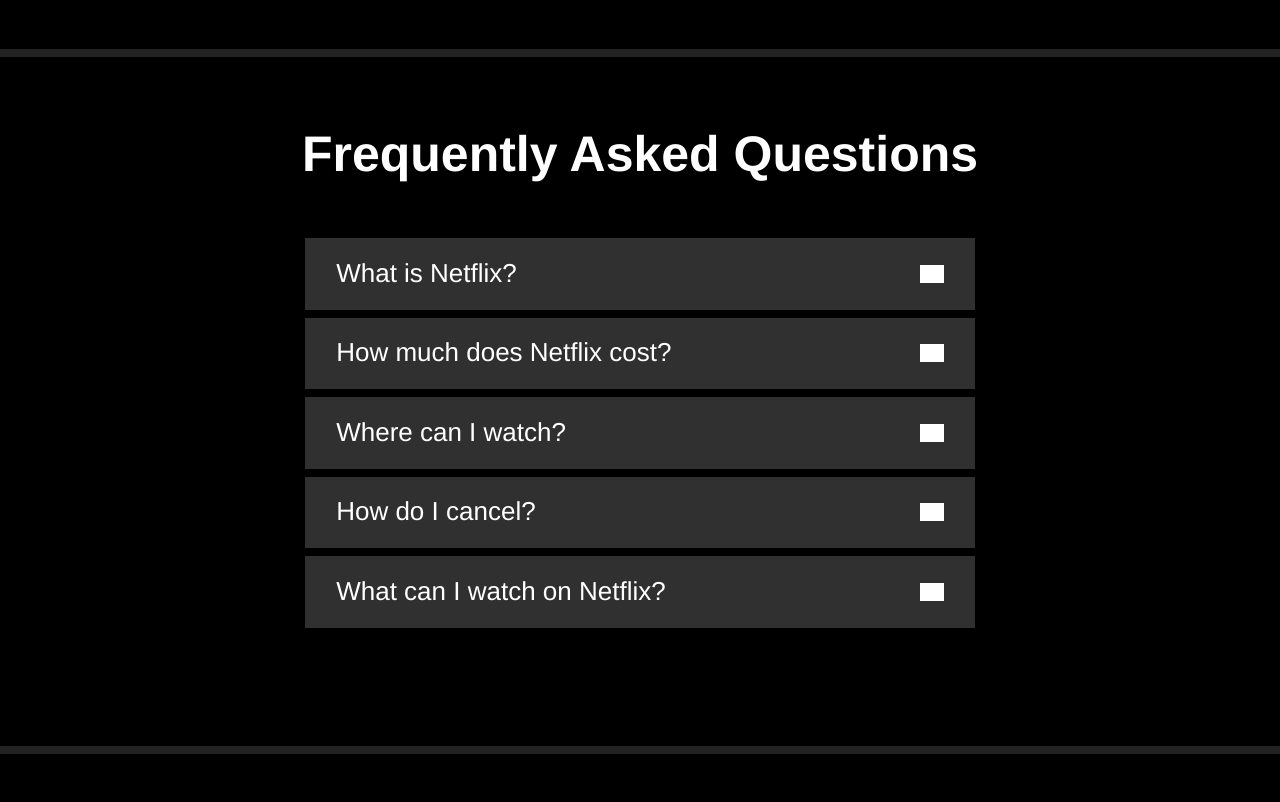
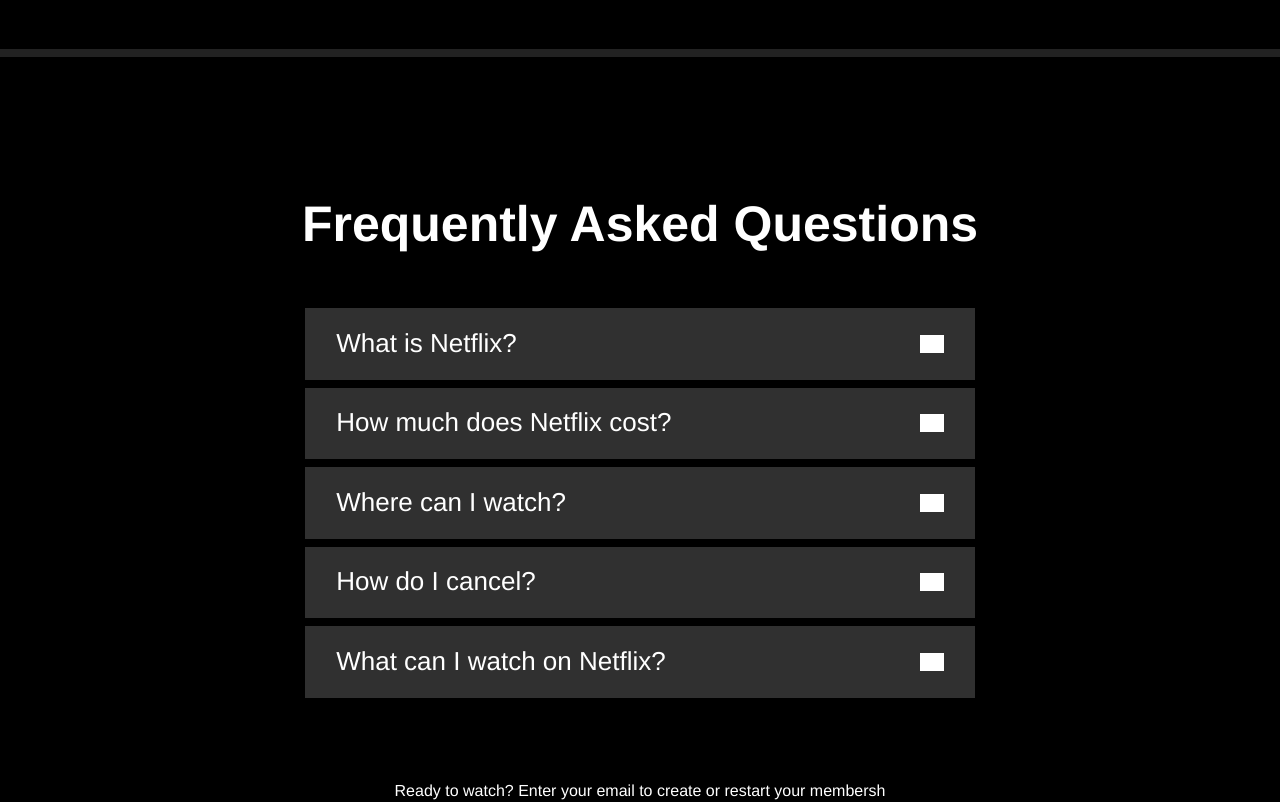
Before and after one commit to jonasdevzero/Netflix, a React (Create React App) app: page / in a window 1280 px wide. Shown: the part 1180-1982 px from the top of the page. Built offline with nearby package versions, Linux system fonts and the light colour scheme; grey boxes are pictures that could not be loaded.

Commit message:
Adding the Faqs component and some adjustments

```diff
--- a/src/App.js
+++ b/src/App.js
@@ -1,14 +1,14 @@
 import React from 'react';
 
 import Jumbotron from './components/Jumbotron'
-import Accordion from './components/Accordion'
+import Faqs from './components/Faqs'
 import Footer from './components/Footer'
 
 function App() {
     return (
       <>
         <Jumbotron />
-        <Accordion />
+        <Faqs />
         <Footer />
       </>
     );
--- a/src/components/Accordion/index.jsx
+++ b/src/components/Accordion/index.jsx
@@ -5,7 +5,7 @@
 import Item from './Item'
 import { Container, Inner, Title, Frame } from './styles'
 
-function Accordion() {
+function Accordion({ children }) {
     return (
         <Container>
             <Inner>
@@ -18,6 +18,7 @@
                     })}
                 </Frame>
             </Inner>
+            {children}
         </Container>
     )
 }
--- a/src/components/Accordion/styles.js
+++ b/src/components/Accordion/styles.js
@@ -2,12 +2,14 @@
 
 export const Container = styled.div `
     display: flex;
+    flex-direction: column;
     border-bottom: 8px solid #222;
+    padding: 70px 45px;
 
 `
 export const Inner = styled.div `
     display: flex;
-    padding: 70px 45px;
+    padding: 70px 45px 0px 45px;
     flex-direction: column;
     max-width: 815px;
     margin: auto;
--- /dev/null
+++ b/src/components/Faqs/index.jsx
@@ -0,0 +1,14 @@
+import React from 'react'
+
+import Accordion from '../Accordion'
+import SignInForm from '../SignInForm'
+
+function Faqs() {
+    return (
+        <Accordion>
+            <SignInForm />
+        </Accordion>
+    )
+}
+
+export default Faqs
--- a/src/components/SignInForm/index.jsx
+++ b/src/components/SignInForm/index.jsx
@@ -5,10 +5,10 @@
 function SignInForm() {
     return (
         <Container>
+            <Text>Ready to watch? Enter your email to create or restart your membersh</Text>
+            <Break />
             <Input placeholder="Email address" />
             <Button>Try it now <img src="/images/icons/chevron-right.png" alt=""/></Button>
-            <Break />
-            <Text>Ready to watch? Enter your email to create or restart your membersh</Text>
         </Container>
     )
 }
```
